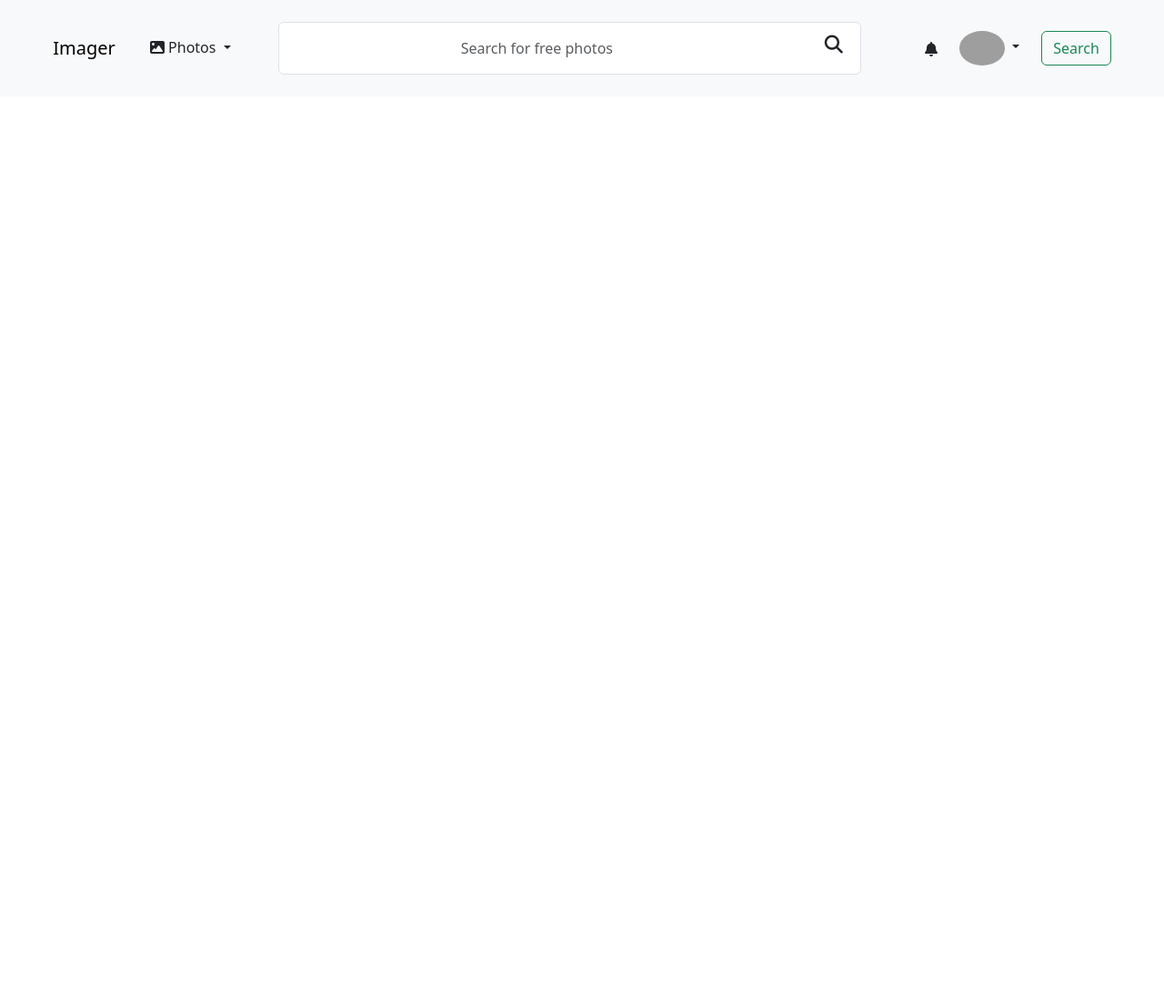
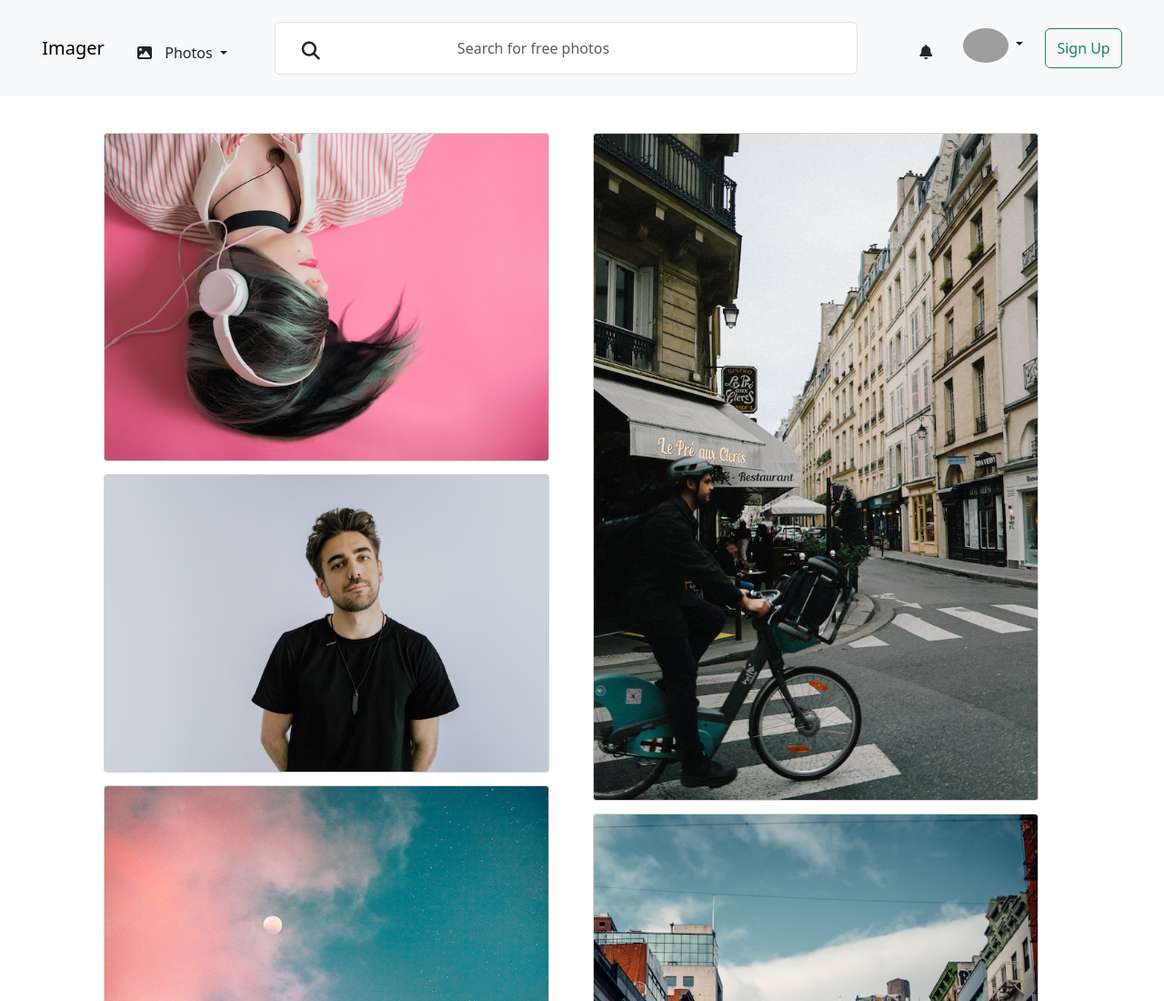
Before and after one commit to MuhammedSafvanMP/image_Gallery, a plain HTML site: page index.html in a window 1280 px wide. Shown: the top 1100 px of the page at 91% size. Before the commit the page ends 800 px from the top, so only its background shows below. Drawn offline with nearby package versions, Linux system fonts and the light colour scheme; grey boxes are pictures that could not be loaded.

Commit message:
Gallery-section design

```diff
--- a/index.html
+++ b/index.html
@@ -76,13 +76,49 @@
                             </a></li>
                         </ul>
                     </li>
-                    <button class="btn btn-outline-success" type="submit">Search</button>
+                    <button class="btn btn-outline-success" type="submit">Sign Up</button>
 
                 </div>
           </div>
         </div>
       </nav>
 
+       <!-- Gallery section -->
+        <!-- See good hd photos -->
+
+      <section class="container d-flex flex-column align-content-center">
+        <ul class="images gap-5">
+            <li class="card">
+                <img src="./images/img-1.jpg" alt="">
+                <div class="details d-flex align-content-center justify-content-between position-absolute">
+                    <div class="photographer d-flex align-items-center">
+                        <i class="fa-solid fa-camera"></i>
+                        <span>maria loznevaya</span>
+                    </div>
+                    <button><i class="fa-solid fa-download"></i></button>
+                </div>
+            </li>
+            <li class="card"><img src="./images/img-2.jpg" alt=""></li>
+            <li class="card"><img src="./images/img-3.jpg" alt=""></li>
+            <li class="card"><img src="./images/img-4.jpg" alt=""></li>
+            <li class="card"><img src="./images/img-5.jpg" alt=""></li>
+            <li class="card"><img src="./images/img-6.jpg" alt=""></li>
+            <li class="card"><img src="./images/img-7.jpg" alt=""></li>
+            <li class="card"><img src="./images/img-8.jpg" alt=""></li>
+            <li class="card"><img src="./images/img-9.jpg" alt=""></li>
+            <li class="card"><img src="./images/img-10.jpg" alt=""></li>
+
+        </ul>
+        <div class="m-auto button">
+            <button class="btn btn-outline-success load-more ">See More</button>
+        </div>
+    </section>
+
+
+
+
+
+
 
     <script src="https://cdn.jsdelivr.net/npm/bootstrap@5.3.2/dist/js/bootstrap.bundle.min.js" integrity="sha384-C6RzsynM9kWDrMNeT87bh95OGNyZPhcTNXj1NW7RuBCsyN/o0jlpcV8Qyq46cDfL" crossorigin="anonymous"></script>
   </body>
--- a/style/style.css
+++ b/style/style.css
@@ -3,12 +3,16 @@
     padding: 0;
     box-sizing: border-box;
 }
+
+    /* Navbar section */
+
 li{
     list-style: none;
 }
 .input-container{
    position: relative;
     width: 100%;
+    border: none;
 }
 .input{
     padding-left: 200px;
@@ -19,9 +23,82 @@ li{
 }
 .search-icon{
     position: absolute;
-    top: 14px;
-    right: 20px;
+    top: 12px;
+    left: 20px;
 }
 .search-icon i{
     font-size: 20px;
 }
+
+    /* Galllery section */
+
+ .images {
+    /* gap: 15px; */
+    columns: 5 340px;
+    max-width: 95%;
+    margin-top: 40px;
+}
+.images .card {
+    position: relative;
+    list-style: none;
+    margin-bottom: 14px;
+    border-radius: 4px;
+    overflow: hidden;
+}
+.images .card .details {
+    bottom: -100px;
+    width: 100%;
+    padding: 15px 20px;
+    color: #fff;
+    transition: bottom 0.1s ease;
+    background: linear-gradient(to top, rgba(0,0,0,.7), transparent);
+}
+.details span{
+    font-size: 1.2rem;
+}
+.images .card:hover .details {
+    bottom: 0;
+}
+.photographer i {
+    font-size: 1.4rem;
+    margin-right: 10px;
+}
+.details .photographer span {
+    font-size: 1.05rem;
+}
+.search-box i {
+    position: absolute;
+    left: 20px;
+    top: 50%;
+    font-size: 1.4rem;
+    color: #8d8d8d;
+    transform: translateY(-50%);
+}
+  button, i{
+    outline: none;
+    border: none;
+    border-radius: 20px;
+    padding: 10px;
+}
+.button .btn {
+    cursor: pointer;
+    font-size: 1.3rem;
+    padding: 15px 35px;
+    border-radius: 30px;
+    font-weight: 700;
+}
+.images img{
+    width: 100%;
+}
+.gallery .load-more {
+    margin: 50px 0;
+    font-size: 1.2rem;
+    color: #fff;
+    cursor: pointer;
+    padding: 12px 27px;
+    background: #8a6cff;
+}
+.gallery .load-more.disabled{
+    opacity: 0.6;
+    pointer-events: none;
+}
```
Also changed, not shown: images/img-1.jpg (added), images/img-10.jpg (added), images/img-2.jpg (added), images/img-3.jpg (added), images/img-4.jpg (added), images/img-5.jpg (added), images/img-6.jpg (added), images/img-7.jpg (added), images/img-8.jpg (added), images/img-9.jpg (added), images/search-img.jpg (added).
